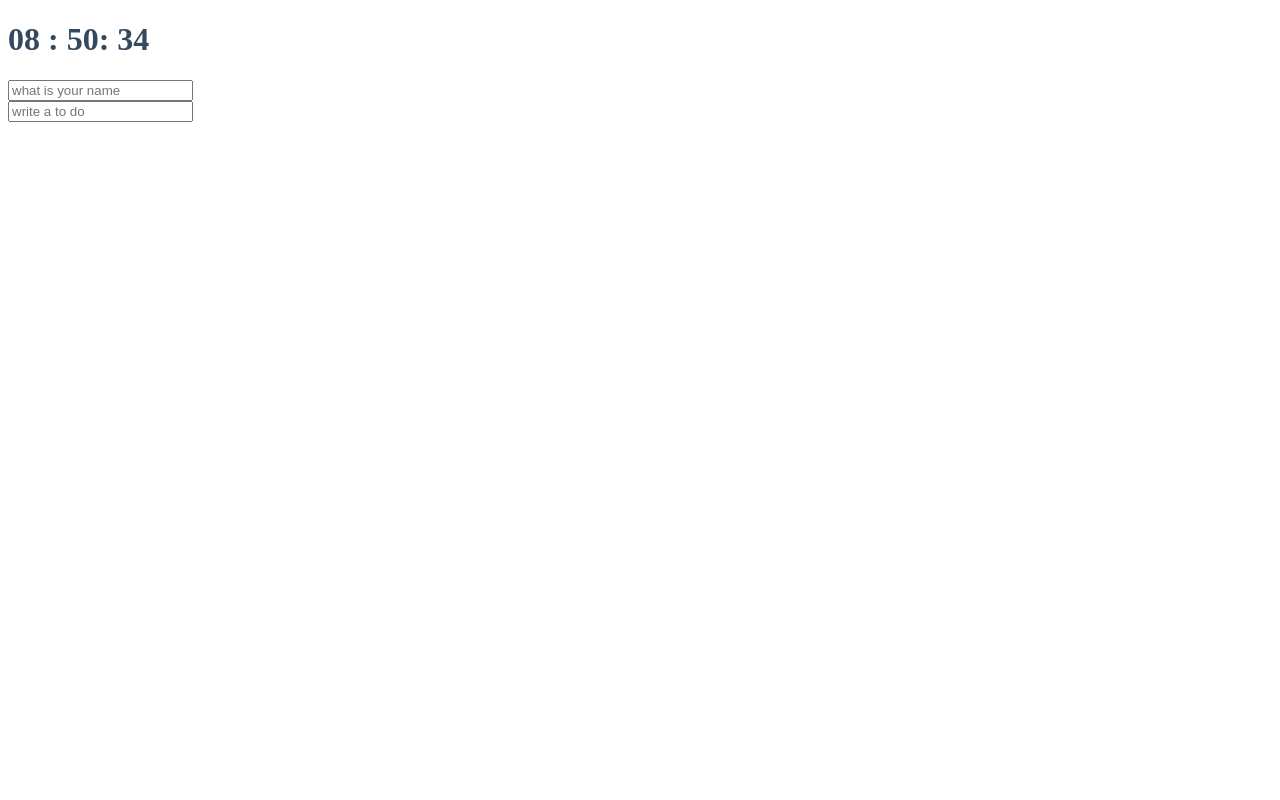
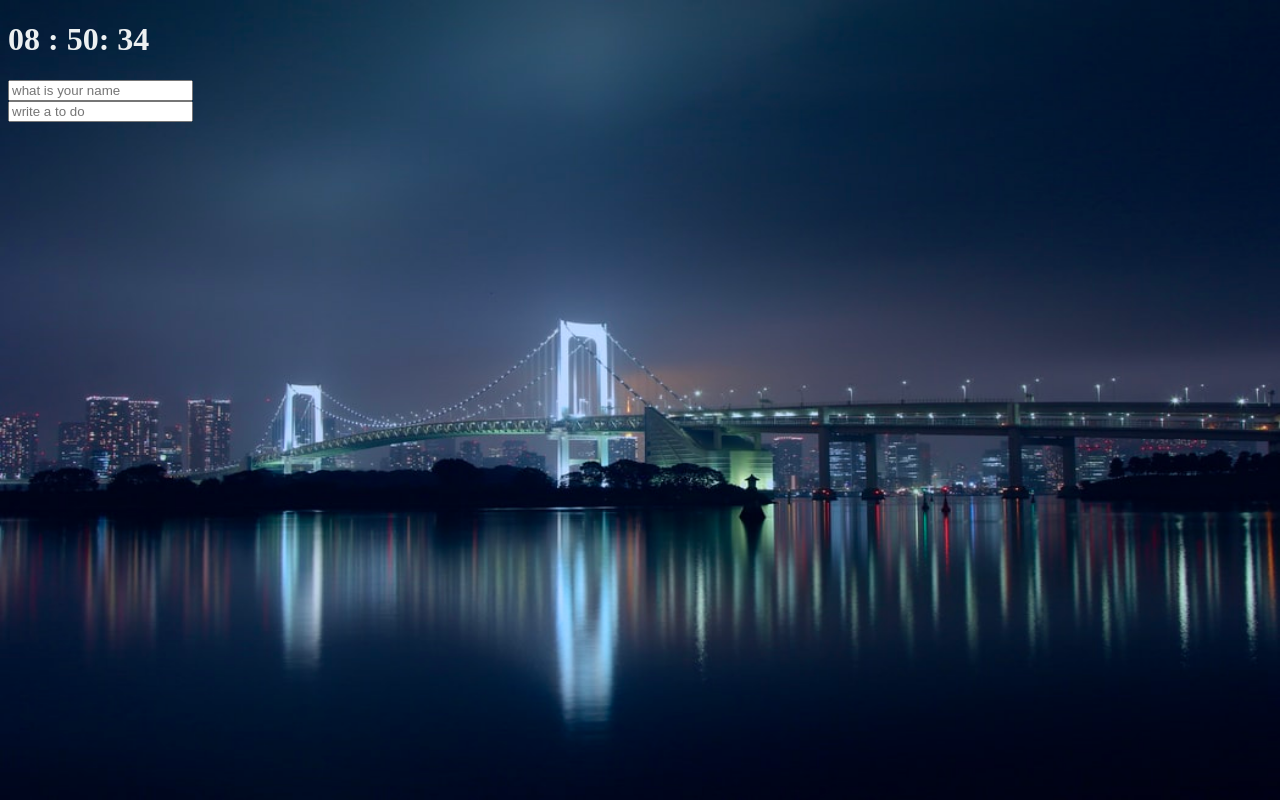
Before and after one commit to SHINILSUB/JsClockApp, a plain HTML site: page index.html in a window 1280 px wide. Drawn offline with Linux system fonts and the light colour scheme.

Commit message:
backgroundAdd

```diff
--- /dev/null
+++ b/bg.js
@@ -0,0 +1,25 @@
+const body = document.querySelector('body')
+
+const IMG_NUMBER = 4
+
+function paintImage(imgNumber){
+    const image = new Image()
+    image.src = `images/${imgNumber + 1}.jpeg`
+    //bgImage는 css에서 설정 필요
+    image.classList.add('bgImage')
+    body.prepend(image)
+
+}
+
+function genRandom(){
+    const number = Math.floor(Math.random() * IMG_NUMBER)
+    return number
+}
+
+function init() {
+    const randomNumber = genRandom()
+    paintImage(randomNumber)
+
+}
+
+init()
--- a/index.css
+++ b/index.css
@@ -1,7 +1,6 @@
 body {
-        color: #34495e;
+        color: #ecf0f1;
 }
-
 
 .form,
 .greeting {
@@ -10,3 +9,23 @@ body {
 .showing {
     display: block;
 }
+@keyframes fadeIn {
+    from {
+        opacity: 0;
+    }
+    to {
+        opacity: 1;
+    }
+
+}
+
+.bgImage{
+    position: absolute;
+    top:0;
+    left:0;
+    width:100%;
+    height: 100%;
+    z-index: -1;
+    animation: fadeIn .5s linear ;
+
+}
--- a/index.html
+++ b/index.html
@@ -22,5 +22,6 @@
         <script src="clock.js"></script>
         <script src="greeting.js"></script>
         <script src="todo.js"></script>
+        <script src="bg.js"></script>
     </body>
 </html>
```
Also changed, not shown: images/1.jpeg (added), images/2.jpeg (added), images/3.jpeg (added), images/4.jpeg (added).
